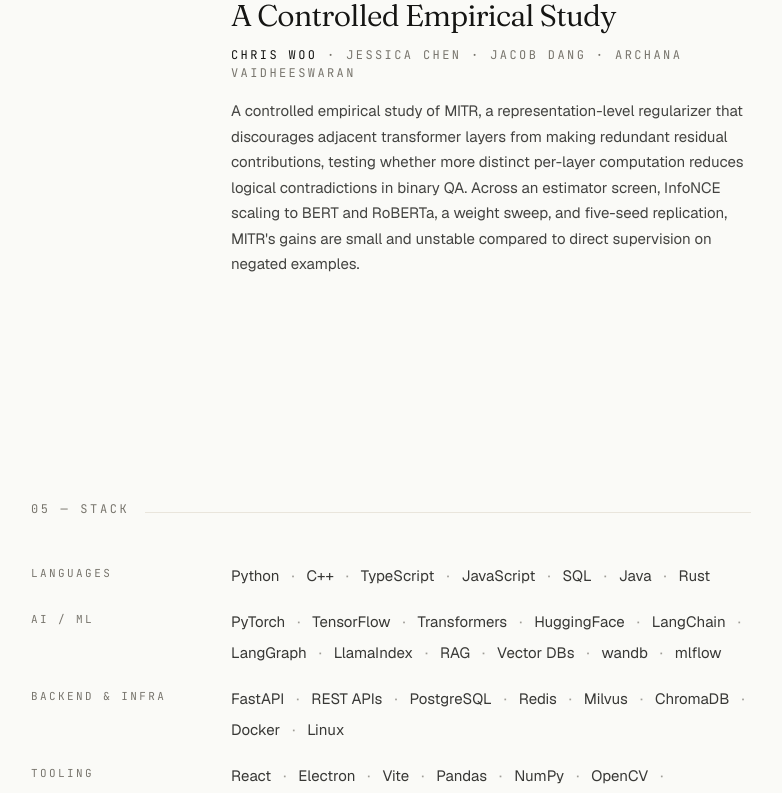
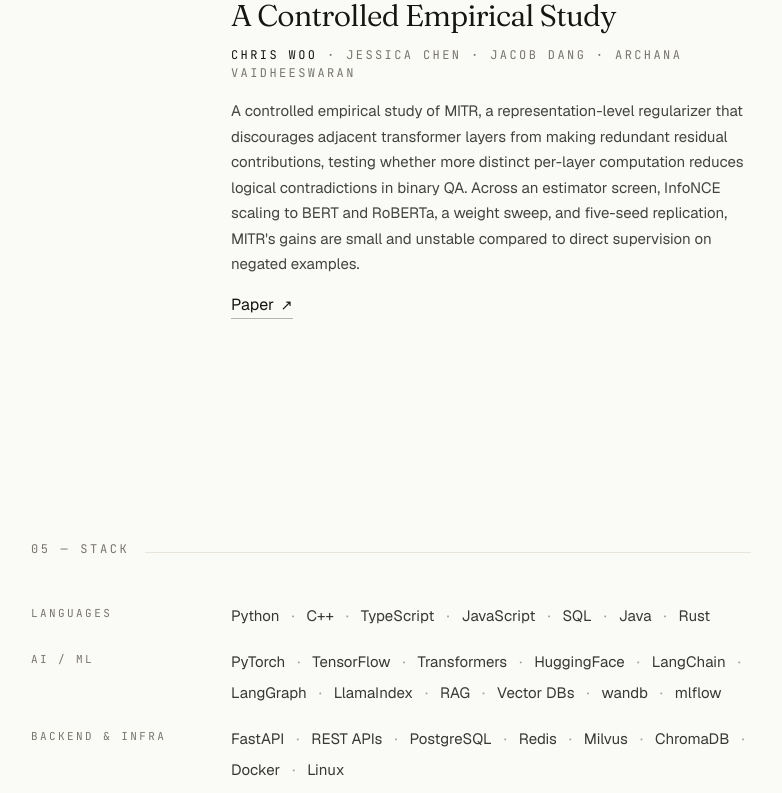
Before and after one commit to ChrisWoo0443/portfolio, a React (Vite) app: page / in a window 1280 px wide. Shown: the part 3843-4636 px from the top of the page, without its empty margins (249-1031 px from the left). Built offline with nearby package versions, Linux system fonts and the light colour scheme.

Commit message:
added link to paper

```diff
--- a/src/components/Research.tsx
+++ b/src/components/Research.tsx
@@ -1,5 +1,6 @@
 import { motion } from "motion/react";
 import Section from "./Section";
+import AnimatedLink from "./AnimatedLink";
 
 type Paper = {
   status: string;
@@ -7,6 +8,7 @@
   title: string;
   authors: string[];
   description: string;
+  href?: string;
 };
 
 const papers: Paper[] = [
@@ -18,6 +20,7 @@
     authors: ["Chris Woo", "Jessica Chen", "Jacob Dang", "Archana Vaidheeswaran"],
     description:
       "A controlled empirical study of MITR, a representation-level regularizer that discourages adjacent transformer layers from making redundant residual contributions, testing whether more distinct per-layer computation reduces logical contradictions in binary QA. Across an estimator screen, InfoNCE scaling to BERT and RoBERTa, a weight sweep, and five-seed replication, MITR's gains are small and unstable compared to direct supervision on negated examples.",
+    href: "https://openreview.net/pdf?id=gUuGmzkxBP"
   },
 ];
 
@@ -58,6 +61,14 @@
               <p className="mt-4 max-w-xl text-[15px] leading-[1.7] text-ink/80">
                 {p.description}
               </p>
+
+              {p.href && (
+                <div className="mt-4">
+                  <AnimatedLink href={p.href} external>
+                    Paper
+                  </AnimatedLink>
+                </div>
+              )}
             </div>
           </motion.li>
         ))}
```
